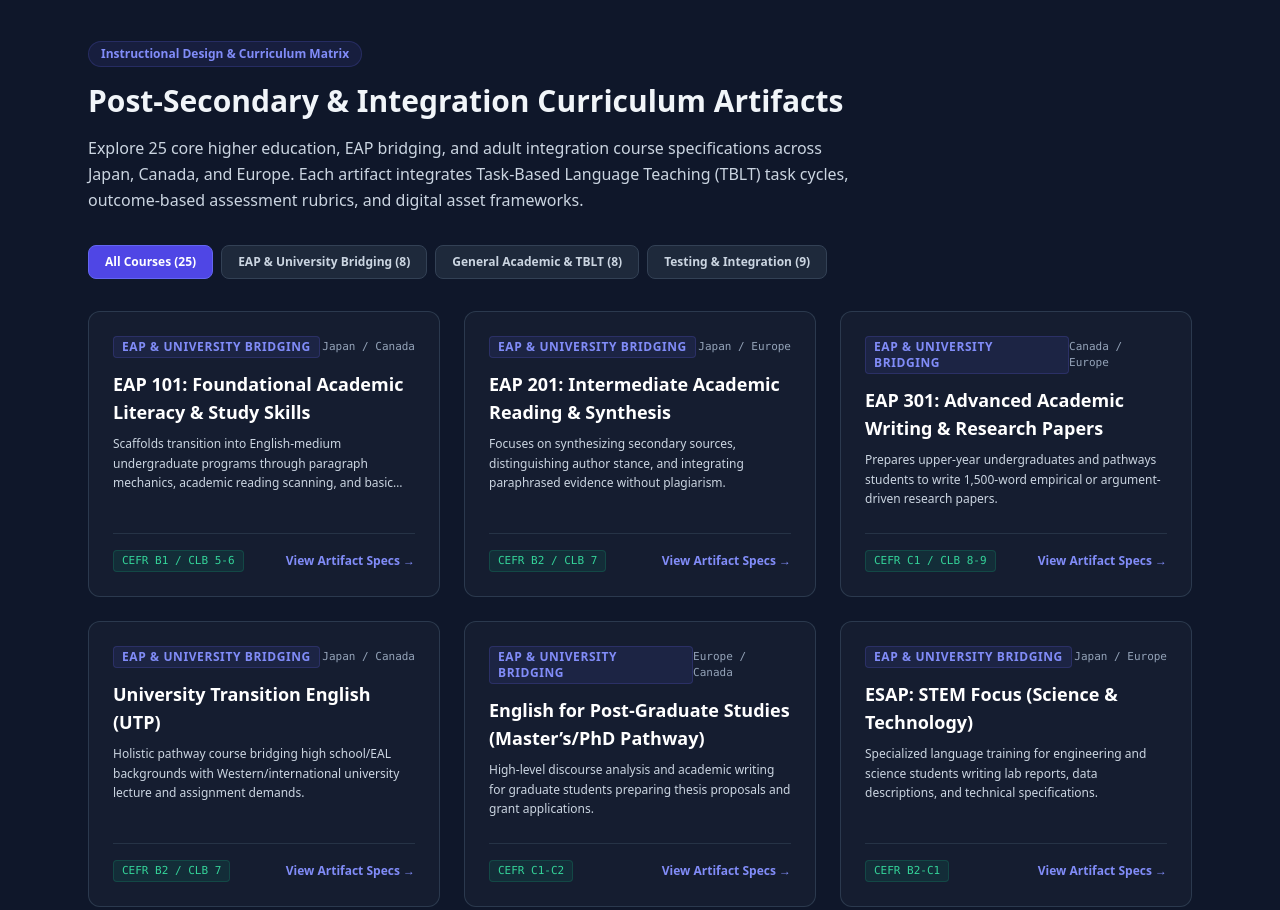
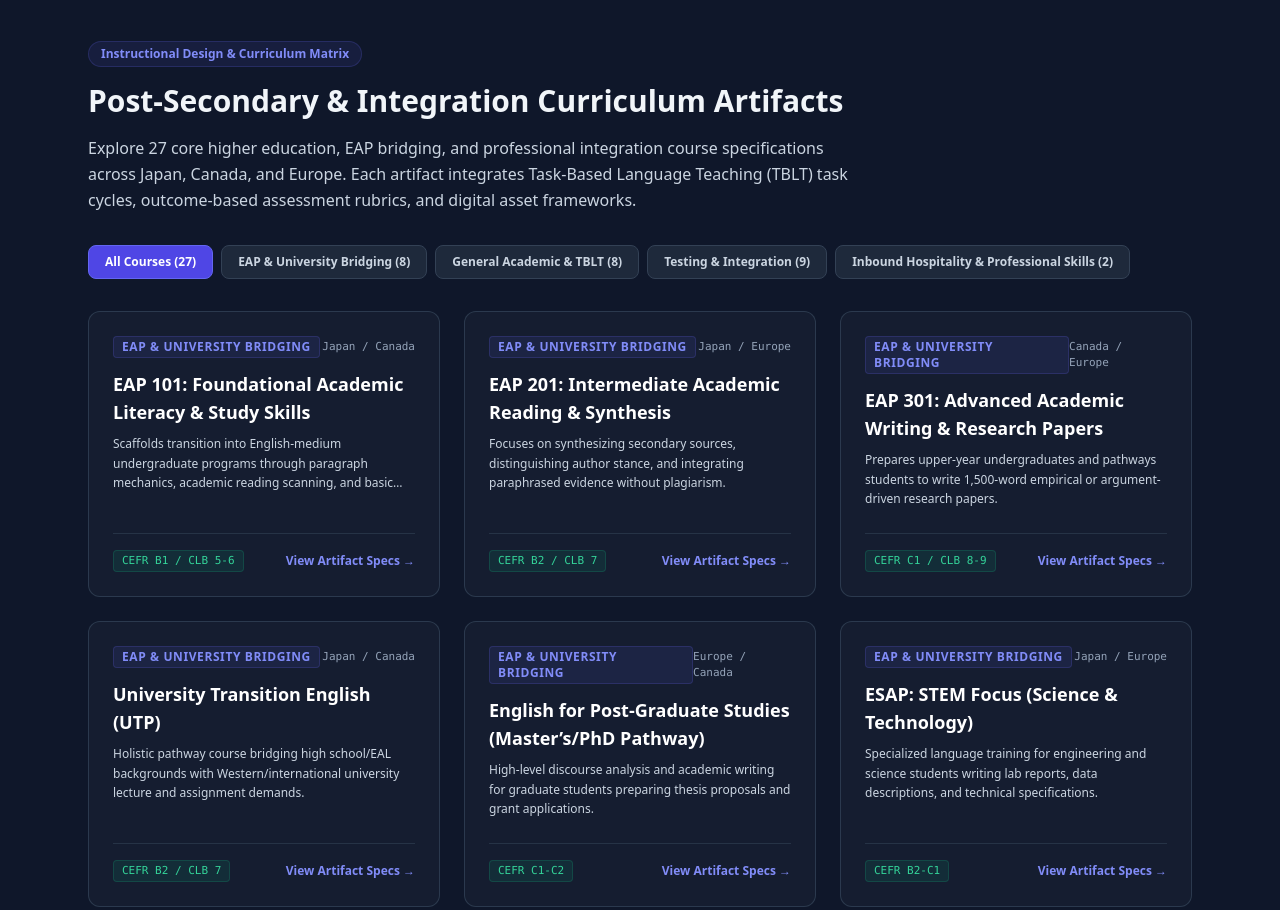
Before and after one commit to leonildoalexandremorgado/leonildoalexandremorgado, a plain HTML site: page index.html in a window 1280 px wide. Shown: the part 3460-4370 px from the top of the page. Drawn offline with nearby package versions, Linux system fonts and the light colour scheme.

Commit message:
Update index.html

```diff
--- a/index.html
+++ b/index.html
@@ -169,13 +169,13 @@
 </span>
 <h2 class="text-3xl font-bold mb-4">Post-Secondary & Integration Curriculum Artifacts</h2>
 <p class="text-slate-300 text-base leading-relaxed">
-                Explore 25 core higher education, EAP bridging, and adult integration course specifications across Japan, Canada, and Europe. Each artifact integrates Task-Based Language Teaching (TBLT) task cycles, outcome-based assessment rubrics, and digital asset frameworks.
+Explore 27 core higher education, EAP bridging, and professional integration course specifications across Japan, Canada, and Europe. Each artifact integrates Task-Based Language Teaching (TBLT) task cycles, outcome-based assessment rubrics, and digital asset frameworks.
 </p>
 </div>
 <!-- CATEGORY FILTER BUTTONS -->
 <div class="flex flex-wrap gap-2 mb-8" id="course-filter-bar">
 <button onclick="filterCourses('all')" class="filter-btn active bg-indigo-600 text-white text-xs font-semibold px-4 py-2 rounded-lg transition border border-indigo-500">
-                All Courses (25)
+All Courses (27)
 </button>
 <button onclick="filterCourses('eap')" class="filter-btn bg-slate-800 text-slate-300 hover:bg-slate-700 text-xs font-semibold px-4 py-2 rounded-lg transition border border-slate-700">
 EAP & University Bridging (8)
@@ -186,8 +186,11 @@
 <button onclick="filterCourses('testing')" class="filter-btn bg-slate-800 text-slate-300 hover:bg-slate-700 text-xs font-semibold px-4 py-2 rounded-lg transition border border-slate-700">
 Testing & Integration (9)
 </button>
+<button onclick="filterCourses('inbound')" class="filter-btn bg-slate-800 text-slate-300 hover:bg-slate-700 text-xs font-semibold px-4 py-2 rounded-lg transition border border-slate-700">
+Inbound Hospitality & Professional Skills (2)
+</button>
 </div>
-        <!-- 25 COURSE CARDS GRID -->
+<!-- 27 COURSE CARDS GRID -->
 <div class="grid md:grid-cols-2 lg:grid-cols-3 gap-6" id="course-grid">
 <!-- Rendered dynamically by JavaScript script below -->
 </div>
@@ -310,7 +313,7 @@
 <footer class="border-t border-slate-800 text-center py-8 text-xs text-slate-500">
 Hosted on GitHub Pages • Built with HTML5 & Tailwind CSS
 </footer>
-    <!-- 25 COURSES DATA & MODAL CONTROLLER SCRIPT -->
+<!-- 27 COURSES DATA & MODAL CONTROLLER SCRIPT -->
 <script>
 const coursesData = [
     // CATEGORY 1: EAP & UNIVERSITY BRIDGING (8 COURSES)
@@ -839,8 +842,52 @@
         },
         assessment: "Suprasegmental pronunciation rubric (Intonation, Thought Groups, Stress Placement).",
         edtech: "Praat acoustic analysis software / smartphone audio waveform visualization."
+    },
+    // CATEGORY 4: INBOUND HOSPITALITY & PROFESSIONAL SKILLS (2 COURSES)
+    {
+        id: 26,
+        category: "inbound",
+        categoryLabel: "Inbound Hospitality & Professional Skills",
+        title: "ESP 261: Cross-Cultural Interaction & Inbound Hospitality Communication",
+        region: "Japan / Inbound Context",
+        level: "CEFR B1-B2 / Professional Integration",
+        summary: "Designed for professional career tracks facing increasing international inbound visitor flows. Focuses on practical conversational routines, intercultural pragmatics, non-verbal reassurance (smiles, active listening, and open posture), and handling transactional service requests smoothly without language anxiety.",
+        clos: [
+            "Manage international inbound service interactions smoothly using polite conversational routines.",
+            "Demonstrate culturally appropriate non-verbal reassurance and active listening postures.",
+            "Process transactional requests and itinerary adjustments accurately under pressure."
+        ],
+        tblt: {
+            pre: "Video analysis of successful vs. awkward cross-cultural greeting routines and polite formulaic expressions.",
+            task: "Role-play simulation where student pairs manage an unexpected international visitor inquiry or itinerary adjustment scenario under time constraints.",
+            post: "Focus on form: Pragmatic politeness markers and functional modal verbs (e.g., 'Would you mind if...', 'Allow me to assist you with...')."
+        },
+        assessment: "Inbound service interaction performance rubric evaluating task completion, pragmatics, and non-verbal composure.",
+        edtech: "Interactive video branching scenarios for service-recovery roleplays."
+    },
+    {
+        id: 27,
+        category: "inbound",
+        categoryLabel: "Inbound Hospitality & Professional Skills",
+        title: "TBLT 263: Spontaneous Spoken Fluency & Overcoming Communication Anxiety",
+        region: "Japan / Inbound Context",
+        level: "CEFR A2-B1",
+        summary: "Tailored specifically for learners with lower initial English confidence. Utilizes low-stakes information gaps, repetitive task cycling, and structured peer-scaffolding to break down psychological barriers and foster automaticity.",
+        clos: [
+            "Reduce hesitation and affective filters during spontaneous spoken exchanges.",
+            "Execute structured information-gap tasks with increasing speech rate and automaticity.",
+            "Employ conversational repair strategies smoothly when communication breaks down."
+        ],
+        tblt: {
+            pre: "Low-anxiety vocabulary brainstorming and cooperative keyword mapping using whiteboard or digital idea walls.",
+            task: "Timed 3-2-1 fluency rotation task where students recount a sequential problem-solving scenario to three consecutive partners with decreasing time limits.",
+            post: "Focus on form: Self-repair strategies, conversational repair markers (e.g., 'What I mean is...'), and positive error-feedback calibration."
+        },
+        assessment: "Fluency development matrix tracking word-count-per-minute gains and pause reduction across repeated task cycles.",
+        edtech: "Mobile audio recording logs for self-paced progress tracking and fluency check-ins."
     }
 ];
+
 // RENDER COURSE CARDS GRID
 function renderCourseGrid(filteredData) {
     const grid = document.getElementById("course-grid");
```
Lines whose indentation alone changed are shown as unchanged.
